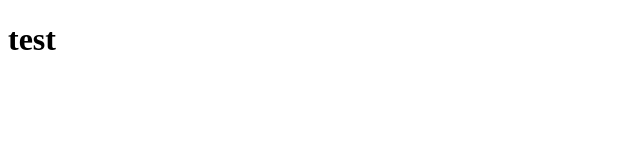
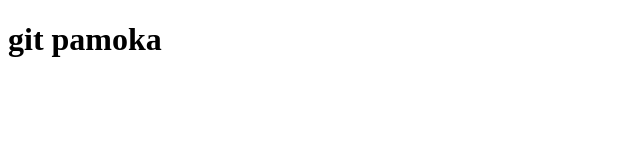
Before and after one commit to ArtasID/gitKlasesDarbas, a plain HTML site: page index.html in a window 1280 px wide. Shown: the whole page, without its empty margins (0-640 px from the left). Drawn offline with Linux system fonts and the light colour scheme.

Commit message:
change title

```diff
--- a/index.html
+++ b/index.html
@@ -7,6 +7,6 @@
     <title>Test git2</title>
   </head>
   <body>
-    <h1>test</h1>
+    <h1>git pamoka</h1>
   </body>
 </html>
```
